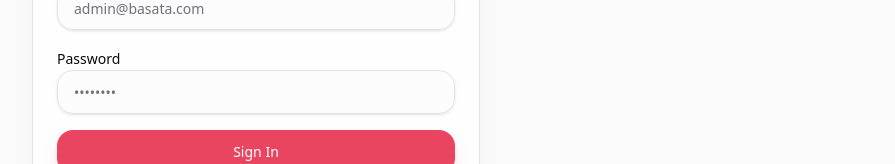
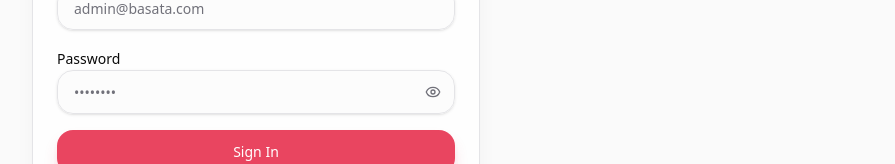
Before and after one commit to ahmed-hakim90/qr-menu, a Next.js app: page /en/auth/login in a window 1280 px wide. Shown: the part 342-506 px from the top of the page, without its empty margins (384-1279 px from the left). Built offline with nearby package versions, Linux system fonts and the light colour scheme.

Commit message:
show password

```diff
--- a/src/app/[locale]/auth/login/page.tsx
+++ b/src/app/[locale]/auth/login/page.tsx
@@ -7,6 +7,7 @@ import Link from "next/link";
 import { QrCode } from "lucide-react";
 import { Button } from "@/components/ui/button";
 import { Input } from "@/components/ui/input";
+import { PasswordInput } from "@/components/ui/password-input";
 import { Label } from "@/components/ui/label";
 import { Card, CardContent, CardHeader, CardTitle } from "@/components/ui/card";
 import { ThemeToggle } from "@/components/theme-toggle";
@@ -14,6 +15,7 @@ import { LocaleSwitcher } from "@/components/locale-switcher";
 
 export default function LoginPage() {
   const t = useTranslations("auth");
+  const tCommon = useTranslations("common");
   const router = useRouter();
   const [email, setEmail] = useState("");
   const [password, setPassword] = useState("");
@@ -71,13 +73,14 @@ export default function LoginPage() {
             </div>
             <div className="space-y-2">
               <Label htmlFor="password">{t("password")}</Label>
-              <Input
+              <PasswordInput
                 id="password"
-                type="password"
                 value={password}
                 onChange={(e) => setPassword(e.target.value)}
                 required
                 placeholder="••••••••"
+                showPasswordLabel={tCommon("showPassword")}
+                hidePasswordLabel={tCommon("hidePassword")}
               />
             </div>
             {error && (
--- a/src/app/[locale]/auth/register/page.tsx
+++ b/src/app/[locale]/auth/register/page.tsx
@@ -7,6 +7,7 @@ import { useLocale, useTranslations } from "next-intl";
 import { QrCode } from "lucide-react";
 import { Button } from "@/components/ui/button";
 import { Input } from "@/components/ui/input";
+import { PasswordInput } from "@/components/ui/password-input";
 import { Label } from "@/components/ui/label";
 import { Card, CardContent, CardHeader, CardTitle } from "@/components/ui/card";
 import { ThemeToggle } from "@/components/theme-toggle";
@@ -108,14 +109,15 @@ export default function RegisterPage() {
             </div>
             <div className="space-y-2">
               <Label htmlFor="password">{t("password")}</Label>
-              <Input
+              <PasswordInput
                 id="password"
-                type="password"
                 value={password}
                 onChange={(e) => setPassword(e.target.value)}
                 required
                 minLength={8}
                 placeholder={t("passwordPlaceholder")}
+                showPasswordLabel={tCommon("showPassword")}
+                hidePasswordLabel={tCommon("hidePassword")}
               />
             </div>
 
--- a/src/app/[locale]/auth/reset-password/page.tsx
+++ b/src/app/[locale]/auth/reset-password/page.tsx
@@ -7,7 +7,7 @@ import Link from "next/link";
 import { QrCode } from "lucide-react";
 import { Button } from "@/components/ui/button";
 import { Card, CardContent, CardHeader, CardTitle } from "@/components/ui/card";
-import { Input } from "@/components/ui/input";
+import { PasswordInput } from "@/components/ui/password-input";
 import { Label } from "@/components/ui/label";
 import { ThemeToggle } from "@/components/theme-toggle";
 import { LocaleSwitcher } from "@/components/locale-switcher";
@@ -130,28 +130,30 @@ function ResetPasswordForm() {
         <form onSubmit={handleSubmit} className="space-y-4">
           <div className="space-y-2">
             <Label htmlFor="password">{t("newPassword")}</Label>
-            <Input
+            <PasswordInput
               id="password"
-              type="password"
               value={password}
               onChange={(e) => setPassword(e.target.value)}
               required
               minLength={8}
               placeholder={t("passwordPlaceholder")}
               autoComplete="new-password"
+              showPasswordLabel={tCommon("showPassword")}
+              hidePasswordLabel={tCommon("hidePassword")}
             />
           </div>
           <div className="space-y-2">
             <Label htmlFor="confirmPassword">{t("confirmPassword")}</Label>
-            <Input
+            <PasswordInput
               id="confirmPassword"
-              type="password"
               value={confirmPassword}
               onChange={(e) => setConfirmPassword(e.target.value)}
               required
               minLength={8}
               placeholder={t("passwordPlaceholder")}
               autoComplete="new-password"
+              showPasswordLabel={tCommon("showPassword")}
+              hidePasswordLabel={tCommon("hidePassword")}
             />
           </div>
           {error && <p className="text-sm text-destructive text-center">{error}</p>}
--- a/src/app/admin/login/page.tsx
+++ b/src/app/admin/login/page.tsx
@@ -5,6 +5,7 @@ import { useRouter } from "next/navigation";
 import { Shield } from "lucide-react";
 import { Button } from "@/components/ui/button";
 import { Input } from "@/components/ui/input";
+import { PasswordInput } from "@/components/ui/password-input";
 import { Label } from "@/components/ui/label";
 import { Card, CardContent, CardHeader, CardTitle } from "@/components/ui/card";
 
@@ -61,9 +62,8 @@ export default function AdminLoginPage() {
             </div>
             <div className="space-y-2">
               <Label htmlFor="password">Password</Label>
-              <Input
+              <PasswordInput
                 id="password"
-                type="password"
                 value={password}
                 onChange={(e) => setPassword(e.target.value)}
                 required
--- /dev/null
+++ b/src/components/ui/password-input.tsx
@@ -0,0 +1,48 @@
+"use client";
+
+import * as React from "react";
+import { Eye, EyeOff } from "lucide-react";
+import { Input } from "@/components/ui/input";
+import { cn } from "@/lib/utils";
+
+export interface PasswordInputProps extends Omit<React.ComponentProps<"input">, "type"> {
+  showPasswordLabel?: string;
+  hidePasswordLabel?: string;
+}
+
+const PasswordInput = React.forwardRef<HTMLInputElement, PasswordInputProps>(
+  (
+    {
+      className,
+      showPasswordLabel = "Show password",
+      hidePasswordLabel = "Hide password",
+      ...props
+    },
+    ref
+  ) => {
+    const [visible, setVisible] = React.useState(false);
+
+    return (
+      <div className="relative">
+        <Input
+          ref={ref}
+          type={visible ? "text" : "password"}
+          className={cn("pe-11", className)}
+          {...props}
+        />
+        <button
+          type="button"
+          tabIndex={-1}
+          onClick={() => setVisible((value) => !value)}
+          className="absolute inset-y-0 end-0 flex items-center justify-center w-11 text-muted-foreground hover:text-foreground transition-colors"
+          aria-label={visible ? hidePasswordLabel : showPasswordLabel}
+        >
+          {visible ? <EyeOff className="h-4 w-4" /> : <Eye className="h-4 w-4" />}
+        </button>
+      </div>
+    );
+  }
+);
+PasswordInput.displayName = "PasswordInput";
+
+export { PasswordInput };
--- a/src/components/users/users-manager.tsx
+++ b/src/components/users/users-manager.tsx
@@ -7,6 +7,7 @@ import { Badge } from "@/components/ui/badge";
 import { Button } from "@/components/ui/button";
 import { Card, CardContent } from "@/components/ui/card";
 import { Input } from "@/components/ui/input";
+import { PasswordInput } from "@/components/ui/password-input";
 import { Label } from "@/components/ui/label";
 import { Select } from "@/components/ui/select";
 import { Switch } from "@/components/ui/switch";
@@ -104,8 +105,7 @@ export function UsersManager({
             </div>
             <div className="space-y-2">
               <Label>Password</Label>
-              <Input
-                type="password"
+              <PasswordInput
                 value={form.password}
                 onChange={(event) => setForm({ ...form, password: event.target.value })}
                 required
--- a/src/messages/ar.json
+++ b/src/messages/ar.json
@@ -23,7 +23,9 @@
     "logout": "تسجيل الخروج",
     "dashboard": "لوحة التحكم",
     "getStarted": "ابدأ الآن",
-    "learnMore": "اعرف المزيد"
+    "learnMore": "اعرف المزيد",
+    "showPassword": "إظهار كلمة المرور",
+    "hidePassword": "إخفاء كلمة المرور"
   },
   "landing": {
     "badge": "حلول رقمية للمطاعم والضيافة",
--- a/src/messages/en.json
+++ b/src/messages/en.json
@@ -23,7 +23,9 @@
     "logout": "Logout",
     "dashboard": "Dashboard",
     "getStarted": "Get Started",
-    "learnMore": "Learn More"
+    "learnMore": "Learn More",
+    "showPassword": "Show password",
+    "hidePassword": "Hide password"
   },
   "landing": {
     "badge": "Digital solutions for restaurants & hospitality",
```
